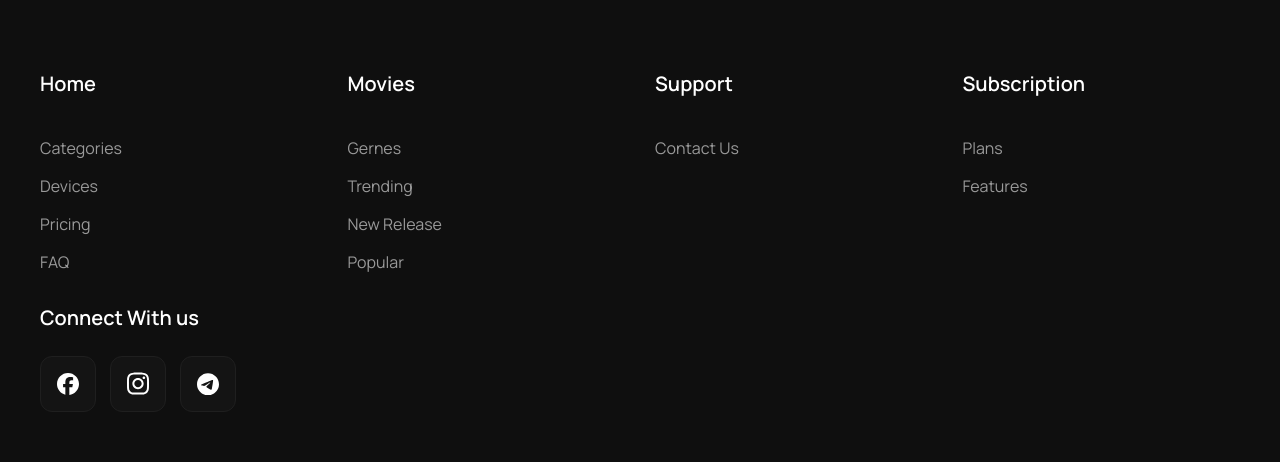
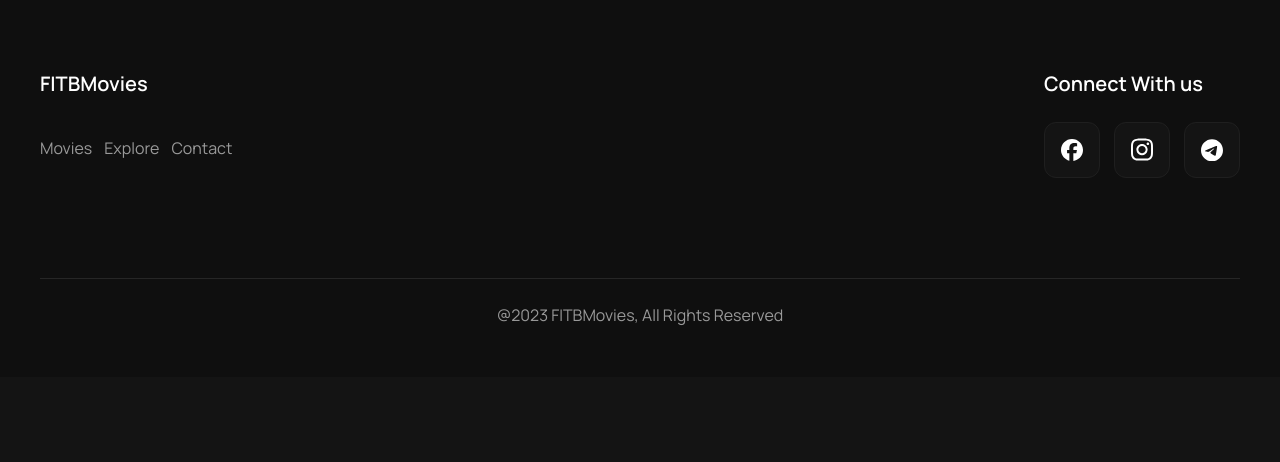
Before and after one commit to fakhrigajar/fitbmovies, a React (Vite) app: page / in a window 1280 px wide. Shown: the part 2135-2597 px from the top of the page. After the commit the page ends 2512 px from the top, so only its background shows below. Built offline with nearby package versions, Linux system fonts and the light colour scheme; no server answers.

Commit message:
footer was fixed

```diff
--- a/src/components/Footer/Footer.jsx
+++ b/src/components/Footer/Footer.jsx
@@ -9,66 +9,19 @@ import { StyledDarkSurface } from "../../assets/styles/styled.components";
 function Footer() {
   const navigations = [
     {
-      title: "Home",
+      title: "FITBMovies",
       childs: [
         {
-          label: "Categories",
-          value: "/#categories",
+          label: "Movies",
+          value: "/movies",
         },
         {
-          label: "Devices",
-          value: "/#devices",
+          label: "Explore",
+          value: "/explore",
         },
         {
-          label: "Pricing",
-          value: "/#pricing",
-        },
-        {
-          label: "FAQ",
-          value: "/#faq",
-        },
-      ],
-    },
-    {
-      title: "Movies",
-      childs: [
-        {
-          label: "Gernes",
-          value: "/movies#gernes",
-        },
-        {
-          label: "Trending",
-          value: "/movies#trending",
-        },
-        {
-          label: "New Release",
-          value: "/movies#new-release",
-        },
-        {
-          label: "Popular",
-          value: "/movies#popular",
-        },
-      ],
-    },
-    {
-      title: "Support",
-      childs: [
-        {
-          label: "Contact Us",
+          label: "Contact",
           value: "/contact",
-        },
-      ],
-    },
-    {
-      title: "Subscription",
-      childs: [
-        {
-          label: "Plans",
-          value: "/subscription#plans",
-        },
-        {
-          label: "Features",
-          value: "/subscription#features",
         },
       ],
     },
@@ -85,14 +38,14 @@ function Footer() {
   return (
     <footer className="px-5 sm:px-10 pb-[50px] pt-[100px] bg-dark-06 flex flex-col gap-[100px] overflow-hidden">
       <div
-        className="grid gap-[30px]"
+        className="grid sm:flex sm:justify-between gap-[30px]"
         style={{ gridTemplateColumns: "repeat(auto-fill, minmax(250px, 1fr))" }}
       >
         {navigations.map((navigation, i) => (
           <Flex key={i} vertical gap={24}>
             <h1 className="text-xl font-semibold">{navigation.title}</h1>
             {navigation.childs ? (
-              <ul>
+              <ul className="sm:flex gap-3">
                 {navigation.childs.map((navigationChild, i) => (
                   <li key={i} className="text-gray-60 mt-[14px]">
                     <Link
--- a/src/pages/Movies/Movies.jsx
+++ b/src/pages/Movies/Movies.jsx
@@ -16,7 +16,6 @@ function Movies() {
   const [upcomings, setUpcomings] = useState([]);
   const [topRateds, setTopRateds] = useState([]);
   const wishlist = useSelector((state) => state.wishlist.value);
-  console.log(wishlist);
 
   useEffect(() => {
     axios
```
